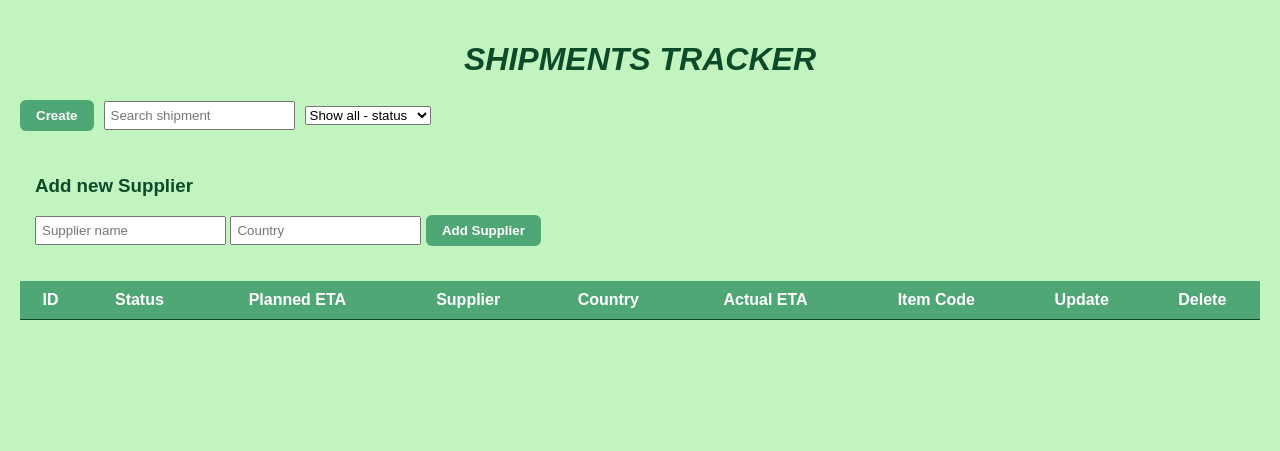
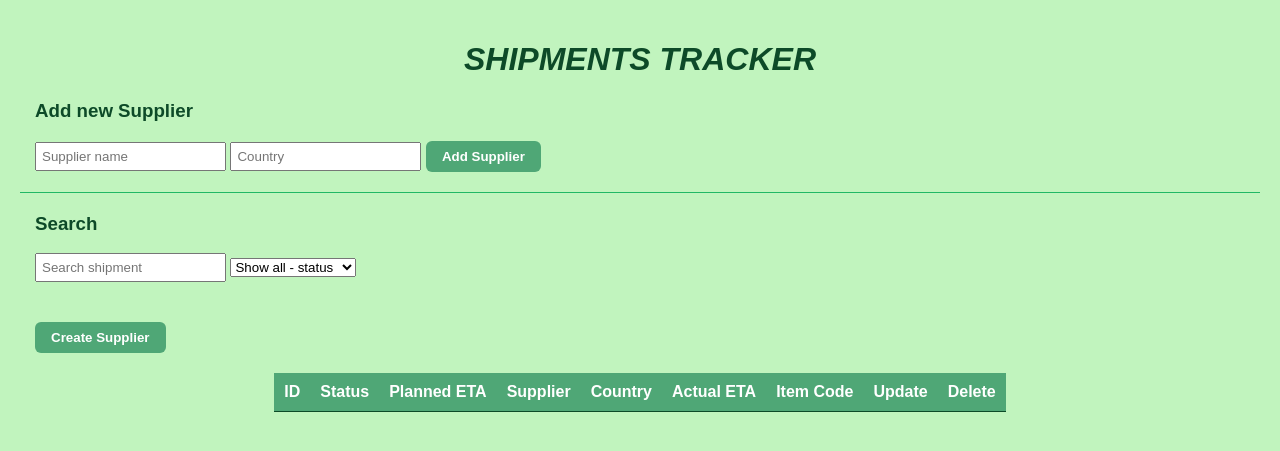
Before and after one commit to vanelyraa/WSAA-project, a Flask app: page / in a window 1280 px wide. Shown: the top 451 px of the page. Run offline with Flask 3, Linux system fonts and the light colour scheme; data that the repository does not hold is empty.

Commit message:
App style updates

```diff
--- a/templates/tracker.html
+++ b/templates/tracker.html
@@ -20,7 +20,7 @@
         }
 
         table {
-            width: 100%;
+            width: auto;
             margin: auto;
             border-collapse: collapse;
             background-color: #e8e8e8;
@@ -63,6 +63,9 @@
         #createUpdateForm input {
             margin-bottom: 10px;
         }
+        #supplierSelect {
+            margin-bottom: 10px;
+        }
 
     </style>
     <title>Shipments</title>
@@ -74,8 +77,15 @@
 
 <body>
     <h1>SHIPMENTS TRACKER</h1>
-    <div id="searchControls" style="display:flex; gap:10px; align-items:center; margin-bottom:10px;">
-        <button id="showCreateButton" onclick="showCreate()">Create</button>
+    <div id="supplierForm" style="margin-bottom:10px; padding:0 15px; border-radius:8px;">
+        <h3 style="color:#0d4a28; margin-top:0">Add new Supplier</h3>
+        <input type="text" id="newSupplierName" placeholder="Supplier name" style="padding:5px;">
+        <input type="text" id="newSupplierCountry" placeholder="Country" style="padding:5px;">
+        <button onclick="addSupplier()">Add Supplier</button>
+    </div>
+    <hr style="border:none; border-top:1px solid #21b865; margin:20px 0;">
+    <div id="searchControls" style="margin-bottom:10px; padding:0 15px; border-radius:8px;">
+        <h3 style="color:#0d4a28; margin-top:0">Search</h3>
         <input type="text" id="searchInput" placeholder="Search shipment" onkeyup="filterTable()" style="padding:5px;">
 
         <select id="statusFilter">
@@ -84,13 +94,11 @@
         <option value="Delayed">Delayed</option>
         <option value="Delivered on time">Delivered on time</option>
         <option value="Delivered late">Delivered late</option>
-    </select>
+        </select>
     </div>
-    <div id="supplierForm" style="margin-bottom:20px; padding:15px; border-radius:8px;">
-        <h3 style="color:#0d4a28;">Add new Supplier</h3>
-        <input type="text" id="newSupplierName" placeholder="Supplier name" style="padding:5px;">
-        <input type="text" id="newSupplierCountry" placeholder="Country" style="padding:5px;">
-        <button onclick="addSupplier()">Add Supplier</button>
+
+    <div style="padding:0 15px; margin-top:40px;">
+        <button id="showCreateButton" onclick="showCreate()">Create Supplier</button>
     </div>
     <div>
         <table class="table" id="shipmentTable">
@@ -592,4 +600,5 @@ Get supplier name inspiration 2: https://stackoverflow.com/questions/8345666/on-
 Get supplier name inspiration 3:https://stackoverflow.com/questions/11957677/html-how-to-get-custom-attribute-of-option-tag-in-dropdown
 Supplier Ajax inspo 1: https://stackoverflow.com/questions/6601028/how-to-populate-the-options-of-a-select-element-in-javascript
 Supplier Ajax inspo 2:https://jakarta.ee/specifications/faces/2.3/jsdoc/jsf-uncompressed.js.html
+Hr tag: https://medium.com/web-dev-survey-from-kyoto/everything-about-hr-when-to-use-it-and-how-to-style-it-fd17b66573
 -->
```
